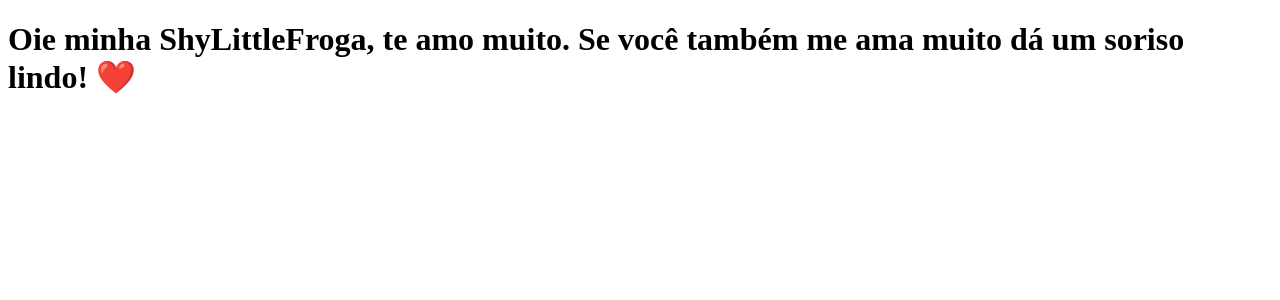
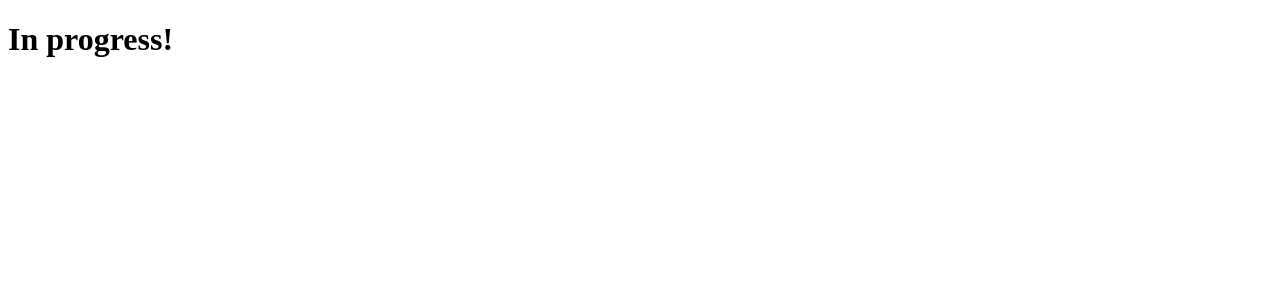
Before and after one commit to MarcosASFigueiredo/clone-tabnews, a Next.js app: page / in a window 1280 px wide. Shown: the top 300 px of the page. Built offline with nearby package versions, Linux system fonts and the light colour scheme.

Commit message:
refactor: change in progress page text

```diff
--- a/pages/index.js
+++ b/pages/index.js
@@ -1,10 +1,5 @@
 function Home() {
-  return (
-    <h1>
-      Oie minha ShyLittleFroga, te amo muito. Se você também me ama muito dá um
-      soriso lindo! ❤️
-    </h1>
-  );
+  return <h1>In progress!</h1>;
 }
 
 export default Home;
```
